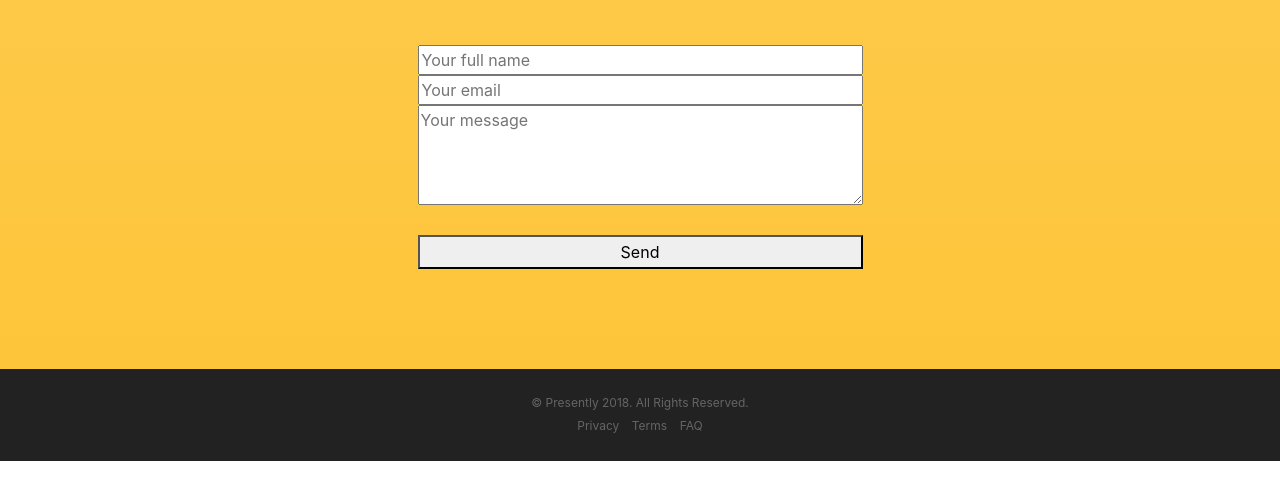
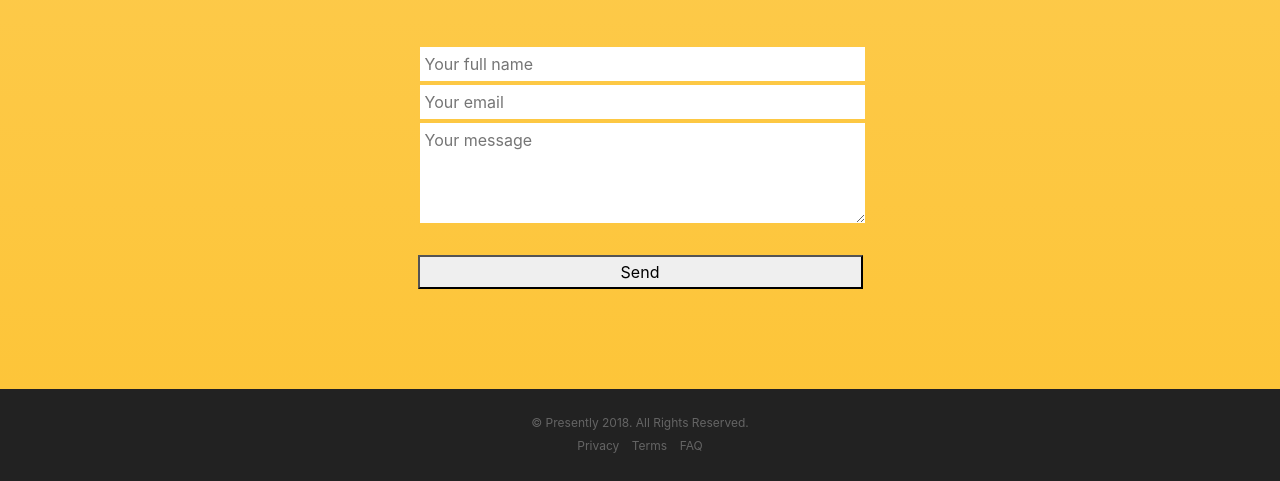
Before and after one commit to dalkat/presently.github.io, a website with bundled scripts: page index.html in a window 1280 px wide. Shown: the part 3636-4117 px from the top of the page. Built offline with nearby package versions, Linux system fonts and the light colour scheme; a web font is replaced by a local one.

Commit message:
contact format

```diff
--- a/index.html
+++ b/index.html
@@ -195,9 +195,9 @@
            <div class="row" style="display:block; text-align:center;">
             <div class="col-lg-5 col-md-6 col-sm-8 col-xs-12"  style="display:inline-block;">
               <form method="POST" action="https://formspree.io/dkatan.77@gmail.com">
-                  <input type="text" name="name" placeholder="Your full name" style="width:100%;"><br>
-                  <input type="email" name="_replyto" placeholder="Your email" style="width:100%;"><br>
-                  <textarea name="message" placeholder="Your message" style="width:100%; height:100px;"></textarea><br>
+                  <input type="text" name="name" placeholder="Your full name" style="width:100%; border:0; padding:5px; margin:2px;"><br>
+                  <input type="email" name="_replyto" placeholder="Your email" style="width:100%;border:0;padding:5px; margin:2px;"><br>
+                  <textarea name="message" placeholder="Your message" style="width:100%; height:100px;border:0;padding:5px; margin:2px;"></textarea><br>
                   <input type ="hidden" name="_subject" value="Presently inquiry"> <br>
                   <input type="hidden" name="_next" value="https://presently.fun"/>
                   <button type="submit" style="width:100%;padding:3px;  ">Send</button>
```
